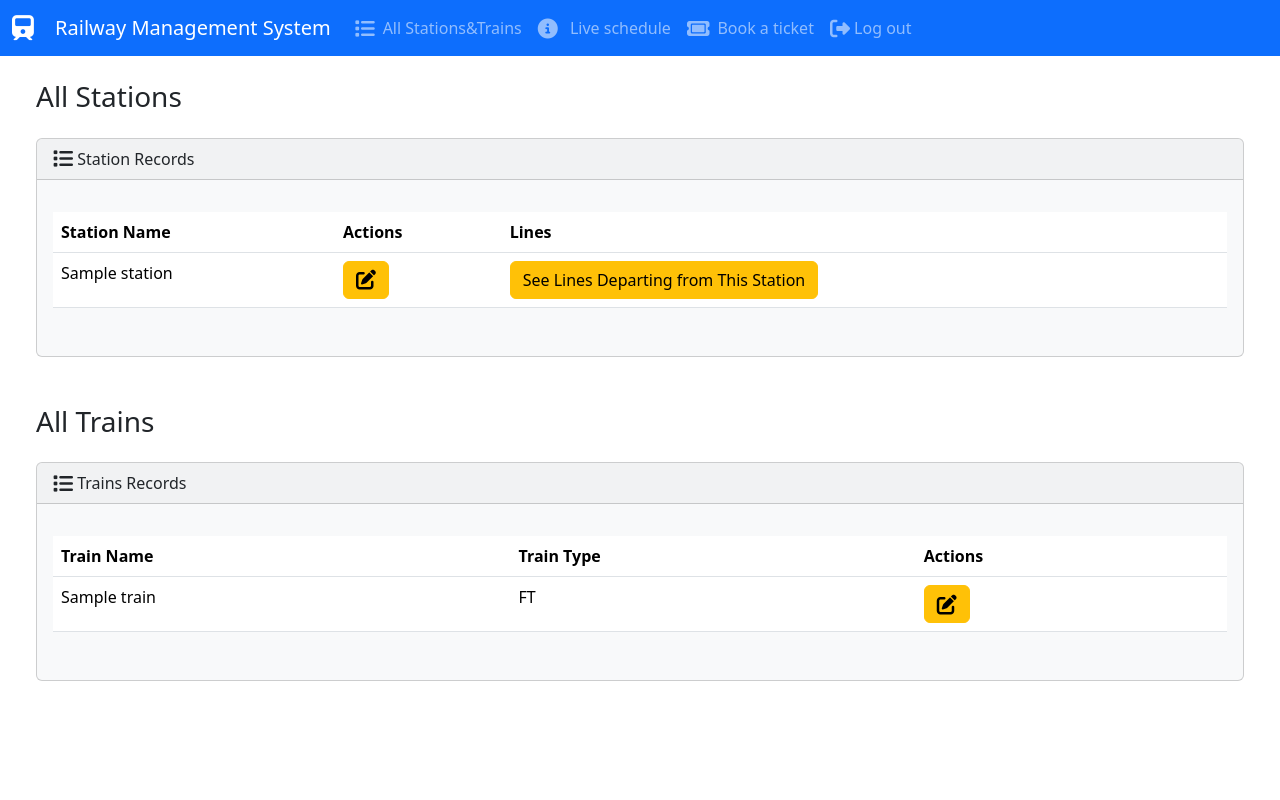
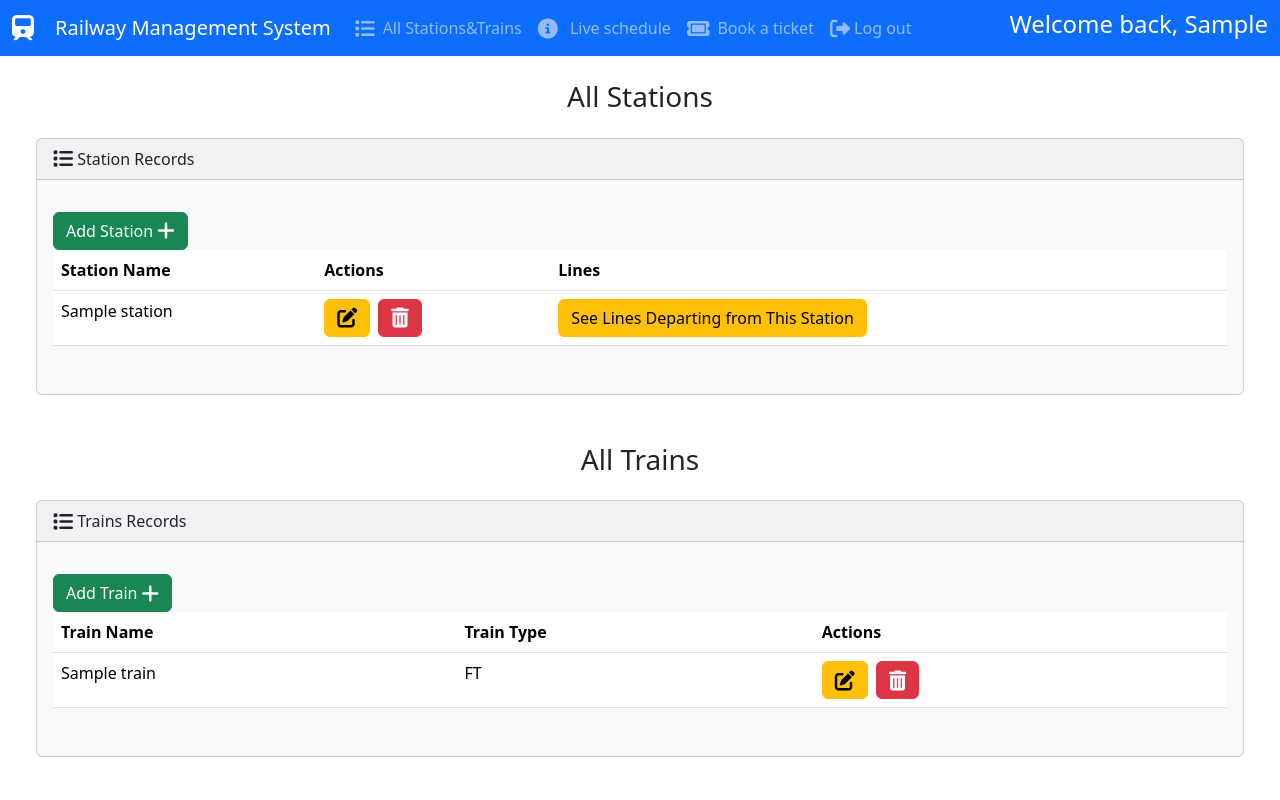
Before and after one commit to YordanovaT/RailwayManagementSystem, a Django app: page / in a window 1280 px wide. Run offline with Django 4.2, Linux system fonts and the light colour scheme; a user stored in the database is signed in; tables that the repository leaves empty hold one stand-in row (values such as "Sample post"); some libraries are stand-ins or nearby versions.

Commit message:
Made some minor changes in base and book_ticket htmls. Added deletion implementation in index.html

```diff
--- a/railway/templates/railway/base.html
+++ b/railway/templates/railway/base.html
@@ -47,7 +47,7 @@
           </li>
         {% else %}
           <li class="nav-item" align="right">
-            <a class="nav-link" href="{% url 'user_login' %}">
+            <a class="nav-link" href="{% url 'login_view' %}">
               <i class="fa-solid fa-right-to-bracket fa-lg"></i> Log in
             </a>
           </li>
@@ -58,6 +58,9 @@
           </li>
         {% endif %}
       </ul>
+        {% if request.user.is_authenticated %}
+            <h4 style="color:white">Welcome back, {{request.user.first_name}}</h4>
+        {% endif %}
     </div>
   </div>
 </nav>
--- a/railway/templates/railway/index.html
+++ b/railway/templates/railway/index.html
@@ -1,13 +1,17 @@
 {% extends "railway/base.html" %}
 
 {% block body %}
-<h3 class="m-4">All Stations</h3>
+<h3 class="m-4" align="center">
+  All Stations
+
+</h3>
 <div class="row">
   <div class="col-12">
     {% if stations %}
     <div class="card bg-light ms-4 me-4 mb-4">
       <div class="card-header">
         <i class="fa-solid fa-list fa-lg"></i> Station Records
+
       </div>
       <div class="card-body">
         <p class="card-text">
@@ -28,9 +32,37 @@
                     <td>{{ station.name }}</td>
                     {% if request.user.is_staff %}
                     <td>
-                      <a class="btn btn-warning me-1" href="{% url 'edit_station' station.pk %}">
+                      <a class="btn btn-warning me-1" href="{% url 'edit_station' station.id %}">
                         <i class="fa-solid fa-pen-to-square fa-lg"></i>
                       </a>
+                      <button type="button" class="btn btn-danger" data-bs-toggle="modal" data-bs-target="#delete_station{{station.pk}}">
+                        <i class="fa-solid fa-trash-can fa-lg"></i>
+                      </button>
+                      <!-- Modal - Delete station -->
+                      <div class="modal" id="delete_station{{station.pk}}" tabindex="-1" aria-labelledby="myModalLabel1" aria-hidden="true">
+                        <div class="modal-dialog" role="document">
+                          <div class="modal-content">
+                            <div class="modal-header">
+                              <h5 class="modal-title">
+                                Station: {{ station.name }}
+                              </h5>
+                              <button type="button" class="btn-close" data-bs-dismiss="modal" aria-label="Close">
+                                <span aria-hidden="true"></span>
+                              </button>
+                            </div>
+                            <div class="modal-body">
+                              <p>Are you sure you want to delete this station?</p>
+                            </div>
+                            <div class="modal-footer">
+                              <form action="{% url 'delete_station' station.pk %}" method="POST">
+                                {% csrf_token %}
+                                <input type="submit" class="btn btn-primary" value="Delete">
+                              </form>
+                              <button type="button" class="btn btn-secondary" data-bs-dismiss="modal">Cancel</button>
+                            </div>
+                          </div>
+                        </div>
+                      </div>
                       {% endif %}
                     </td>
                     <!--Button to see Routes -->
@@ -39,9 +71,13 @@
                         See Lines Departing from This Station
                       </a>
                     </td>
-
                   </tr>
               {% endfor %}
+              {% if request.user.is_staff %}
+               <a class="btn btn-success me-1" href="{% url 'add_station' %}"> Add Station
+                        <i class="fa-solid fa-plus fa-lg"></i>
+               </a>
+              {% endif %}
               </tbody>
             </table>
         </div>
@@ -53,8 +89,8 @@
     {% endif %}
   </div>
 </div>
-
-<h3 class="m-4">All Trains</h3>
+{% if request.user.is_staff %}
+<h3 class="m-4" align="center">All Trains</h3>
 <div class="row">
   <div class="col-12">
     {% if trains %}
@@ -85,10 +121,43 @@
                       <a class="btn btn-warning me-1" href="{% url 'edit_train' train.pk %}">
                         <i class="fa-solid fa-pen-to-square fa-lg"></i>
                       </a>
+                      <button type="button" class="btn btn-danger" data-bs-toggle="modal" data-bs-target="#delete{{train.id}}">
+                        <i class="fa-solid fa-trash-can fa-lg"></i>
+                      </button>
+                      <!-- Modal - Delete station -->
+                      <div class="modal" id="delete{{train.id}}" tabindex="-1" aria-labelledby="myModalLabel2" aria-hidden="true">
+                        <div class="modal-dialog" role="document">
+                          <div class="modal-content">
+                            <div class="modal-header">
+                              <h5 class="modal-title">
+                                Train: {{ train.name }} , Train type: {{ train.train_type }}
+                              </h5>
+                              <button type="button" class="btn-close" data-bs-dismiss="modal" aria-label="Close">
+                                <span aria-hidden="true"></span>
+                              </button>
+                            </div>
+                            <div class="modal-body">
+                              <p>Are you sure you want to delete this train?</p>
+                            </div>
+                            <div class="modal-footer">
+                              <form action="{% url 'delete_train' train.id %}" method="POST">
+                                {% csrf_token %}
+                                <input type="submit" class="btn btn-primary" value="Delete">
+                              </form>
+                              <button type="button" class="btn btn-secondary" data-bs-dismiss="modal">Cancel</button>
+                            </div>
+                          </div>
+                        </div>
+                      </div>
                       {% endif %}
                     </td>
                   </tr>
               {% endfor %}
+               {% if request.user.is_staff %}
+               <a class="btn btn-success me-1" href="{% url 'add_train' %}"> Add Train
+                        <i class="fa-solid fa-plus fa-lg"></i>
+               </a>
+              {% endif %}
               </tbody>
             </table>
         </div>
@@ -100,4 +169,5 @@
     {% endif %}
   </div>
 </div>
+{% endif %}
 {% endblock %}
```
Also changed, not shown: railway/templates/railway/book_ticket.html (+9 -2 lines).
